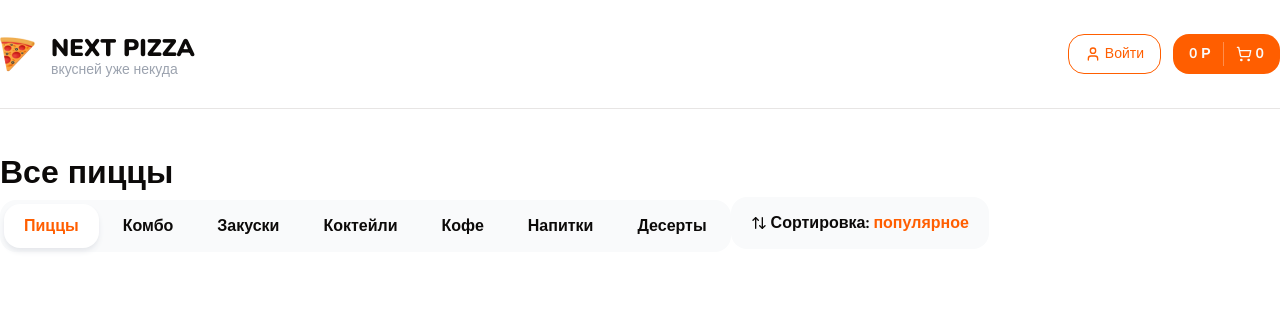
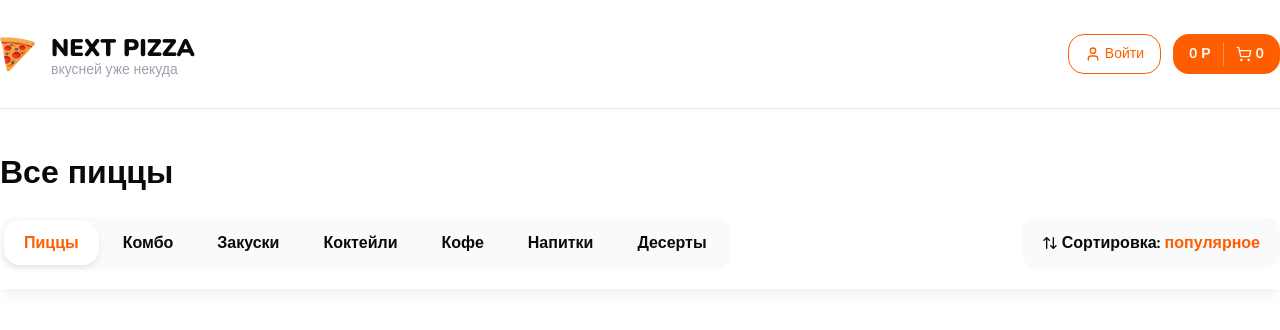
Before and after one commit to prog420/next-pizza, a Next.js app: page / in a window 1280 px wide. Shown: the top 330 px of the page. Built offline with nearby package versions, Linux system fonts and the light colour scheme.

Commit message:
Add TopBar element

```diff
--- a/app/page.tsx
+++ b/app/page.tsx
@@ -2,14 +2,14 @@ import { Container } from "@/components/shared";
 import { Categories } from "@/components/shared/categories";
 import { SortPopup } from "@/components/shared/sort-popup";
 import { Title } from "@/components/shared/title";
+import { TopBar } from "@/components/shared/top-bar";
 import { Button } from "@/components/ui/button";
 
 export default function Home() {
   return <>
     <Container className="mt-10">
-      <Title text="Все пиццы" size="lg" className="font-extrabold"/>
-      <Categories/>
-      <SortPopup/>
+      <Title text="Все пиццы" size="lg" className="font-extrabold" />
     </Container>
+    <TopBar />
   </>;
 }
--- a/components/shared/index.ts
+++ b/components/shared/index.ts
@@ -3,3 +3,4 @@ export { Header } from "./header";
 export { Title } from "./title";
 export { Categories } from "./categories";
 import { SortPopup } from "./sort-popup";
+import { TopBar } from "./top-bar";
--- /dev/null
+++ b/components/shared/top-bar.tsx
@@ -0,0 +1,22 @@
+import { cn } from "@/lib/utils";
+import React from "react";
+import { Container } from "./container";
+import { Categories } from "./categories";
+import { SortPopup } from "./sort-popup";
+
+interface Props {
+    className?: string;
+}
+
+export const TopBar: React.FC<Props> = ({ className }) => {
+    return (
+        <div className={cn(
+            'sticky top-0 bg-white py-5 shadow-lg shadow-black/5 z-10', className
+        )}>
+            <Container className="flex items-center justify-between">
+                <Categories />
+                <SortPopup />
+            </Container>
+        </div>
+    )
+}
```
